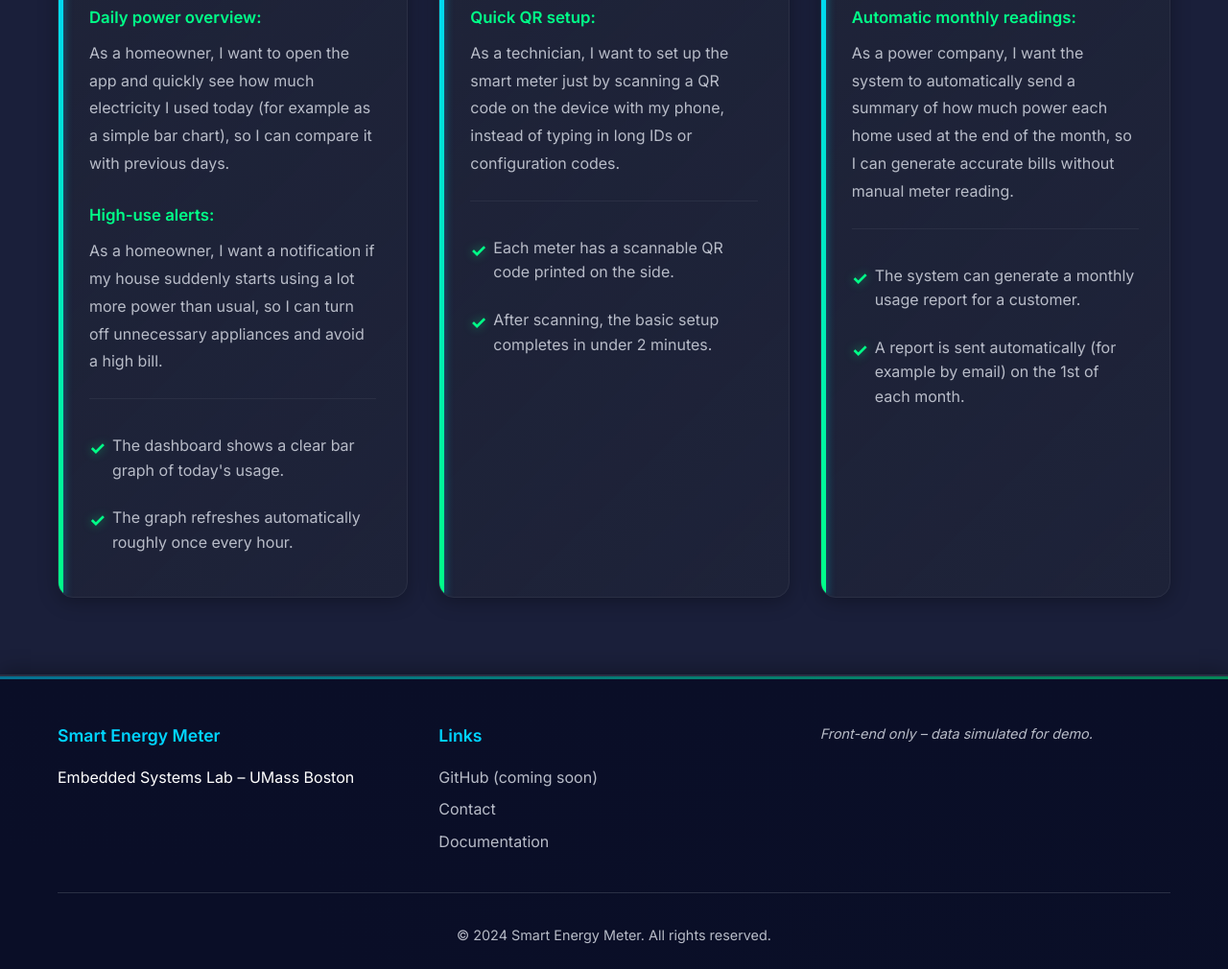
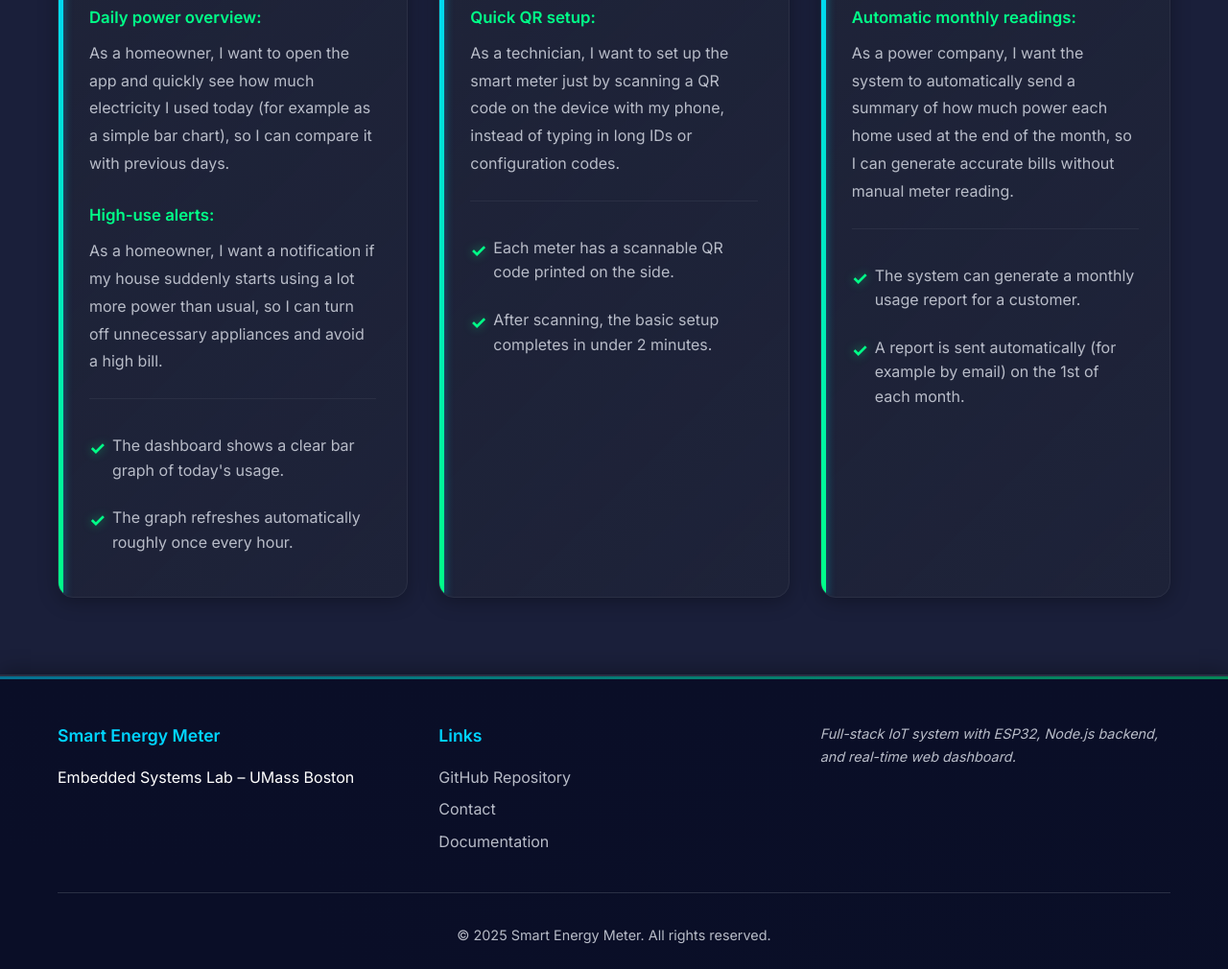
Before and after one commit to Ashleyyy678/project-1-smart-energy-meter, a plain HTML site: page frontend/index.html in a window 1280 px wide. Shown: the part 9373-10383 px from the top of the page at 96% size. Drawn offline with nearby package versions, Linux system fonts and the light colour scheme; no server answers; a script that the page names is missing.

Commit message:
Update footer: Remove 'front-end only' text and add GitHub repository link

```diff
--- a/frontend/index.html
+++ b/frontend/index.html
@@ -545,17 +545,17 @@
                 <div class="footer-section">
                     <h4 class="footer-title">Links</h4>
                     <ul class="footer-links">
-                        <li><a href="#" class="footer-link">GitHub (coming soon)</a></li>
+                        <li><a href="https://github.com/Ashleyyy678/project-1-smart-energy-meter" target="_blank" rel="noopener noreferrer" class="footer-link">GitHub Repository</a></li>
                         <li><a href="#" class="footer-link">Contact</a></li>
                         <li><a href="#" class="footer-link">Documentation</a></li>
                     </ul>
                 </div>
                 <div class="footer-section">
-                    <p class="footer-note">Front-end only – data simulated for demo.</p>
+                    <p class="footer-note">Full-stack IoT system with ESP32, Node.js backend, and real-time web dashboard.</p>
                 </div>
             </div>
             <div class="footer-bottom">
-                <p>&copy; 2024 Smart Energy Meter. All rights reserved.</p>
+                <p>&copy; 2025 Smart Energy Meter. All rights reserved.</p>
             </div>
         </div>
     </footer>
```
